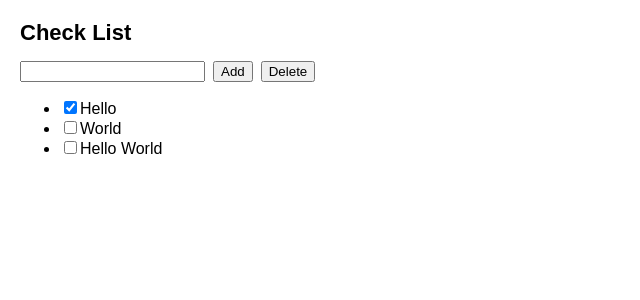
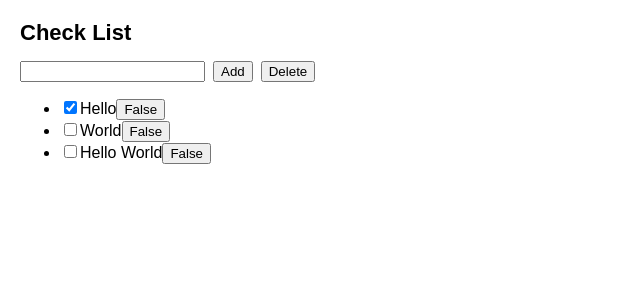
Before and after one commit to reu7494/sampleProject, a React (Create React App) app: page / in a window 1280 px wide. Shown: the top 300 px of the page, without its empty margins (0-640 px from the left). Built offline with nearby package versions, Linux system fonts and the light colour scheme.

Commit message:
천천히 추가중

```diff
--- a/src/ToMyList.js
+++ b/src/ToMyList.js
@@ -1,4 +1,15 @@
-export function ToMyList({ lists, onToggle, onEdit }) {
+import { useState } from "react";
+
+export function ToMyList({ lists, onToggle }) {
+  const [isEdit, setIsEdit] = useState(false);
+
+  function handleIsEdit(id) {
+    setIsEdit((prev) => ({
+      ...prev,
+      [id]: !prev[id],
+    }));
+  }
+
   return (
     <ul>
       {lists.map((list) => (
@@ -14,6 +25,9 @@ export function ToMyList({ lists, onToggle, onEdit }) {
             {""}
             {list.title}
           </label>
+          <button onClick={() => handleIsEdit(list.id)}>
+            {isEdit[list.id] ? "True" : "False"}
+          </button>
         </li>
       ))}
     </ul>
```
Also changed, not shown: src/App.js (+0 -13 lines).
